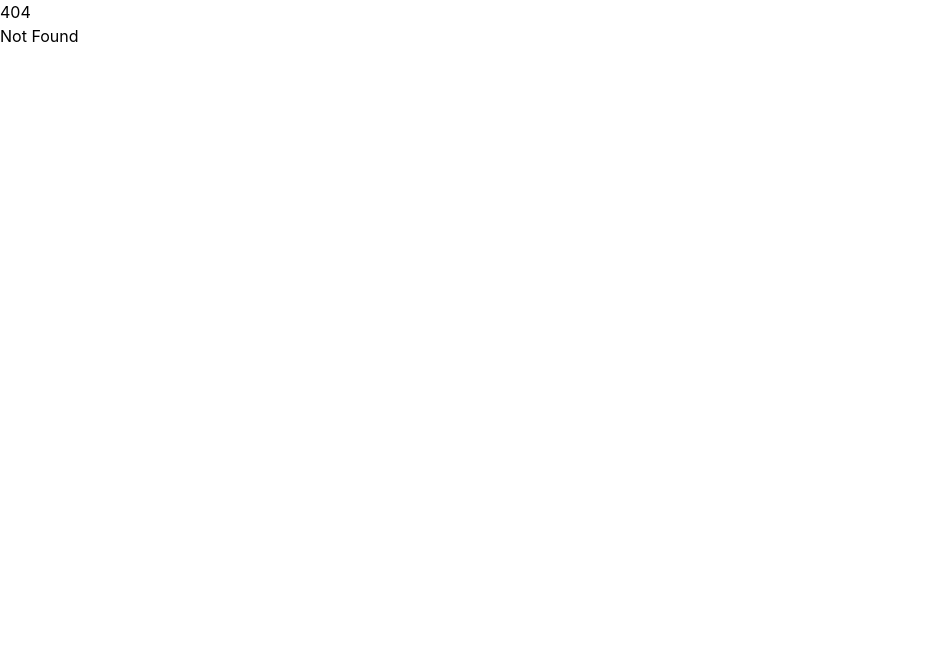
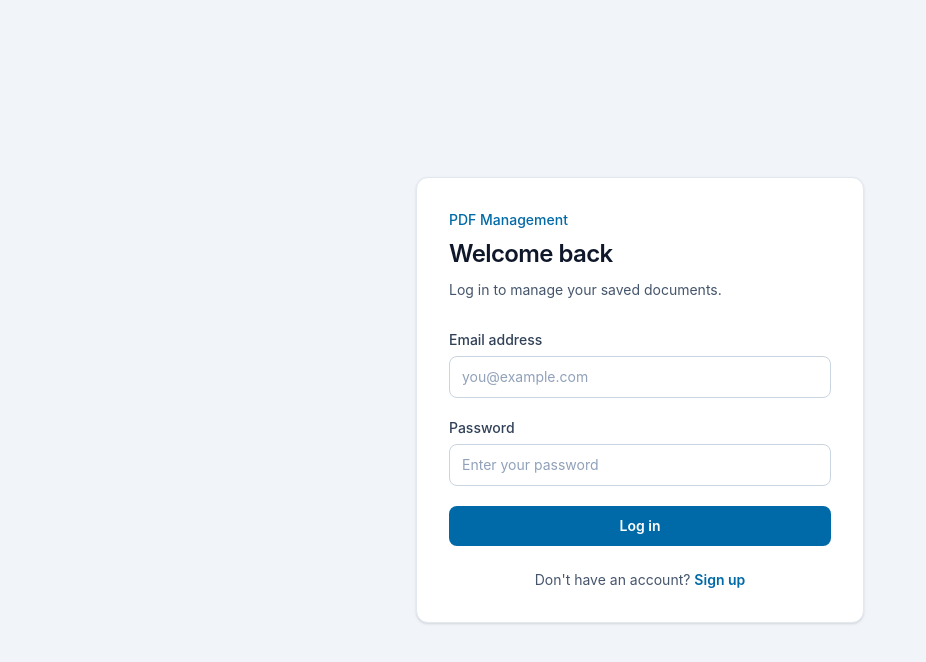
Before and after one commit to rei70007/PDF_managment, a SvelteKit app: page /login in a window 1280 px wide. Before the commit this address had no page. Shown: the top 662 px of the page, without its empty margins (0-926 px from the left). Built offline with nearby package versions, Linux system fonts and the light colour scheme.

Commit message:
Add Login Page

```diff
--- /dev/null
+++ b/src/routes/login/+page.server.js
@@ -0,0 +1,47 @@
+import { dev } from '$app/environment';
+import { fail, redirect } from '@sveltejs/kit';
+import pool from '$lib/server/db.js';
+import { createSession, verifyPassword } from '$lib/server/auth.js';
+
+// One generic message avoids revealing whether an email address is registered.
+const INVALID_LOGIN_MESSAGE = 'Invalid email or password.';
+
+export const actions = {
+	// The default action is called when the form on +page.svelte is submitted.
+	default: async ({ request, cookies }) => {
+		const data = await request.formData();
+		const email = data.get('email')?.toString().trim().toLowerCase();
+		const password = data.get('password')?.toString();
+
+		// Do not send different errors for missing fields, unknown users, or bad passwords.
+		if (!email || !password) {
+			return fail(400, { error: INVALID_LOGIN_MESSAGE, email: email ?? '' });
+		}
+
+		// Parameter placeholders (?) protect the query from SQL injection.
+		const [users] = await pool.execute('SELECT id, password FROM users WHERE email = ? LIMIT 1', [
+			email
+		]);
+		const user = users[0];
+
+		// Verify the submitted password against the stored password hash from the database.
+		if (!user || !(await verifyPassword(password, user.password))) {
+			return fail(400, { error: INVALID_LOGIN_MESSAGE, email });
+		}
+
+		// The auth helper creates the server-side session and returns its ID/token.
+		const sessionId = await createSession(user.id);
+
+		// Store only the session ID in a protected browser cookie; never store a password here.
+		cookies.set('session', sessionId, {
+			path: '/',
+			httpOnly: true,
+			sameSite: 'lax',
+			secure: !dev,
+			maxAge: 60 * 60 * 24 * 30 // 30 days
+		});
+
+		// A successful login takes the user to the upload page.
+		redirect(303, '/upload');
+	}
+};
--- /dev/null
+++ b/src/routes/login/+page.svelte
@@ -0,0 +1,86 @@
+<script>
+	import { resolve } from '$app/paths';
+
+	// SvelteKit returns data from the form action here (including login errors).
+	let { form } = $props();
+</script>
+
+<svelte:head>
+	<title>Log in | PDF Management</title>
+	<meta name="description" content="Log in to access your PDF Management account." />
+</svelte:head>
+
+<!-- This wrapper keeps the card centred while leaving comfortable space on small screens. -->
+<main class="flex min-h-screen items-center justify-center bg-slate-100 px-4 py-10 sm:px-6">
+	<section
+		class="w-full max-w-md rounded-xl border border-slate-200 bg-white p-6 shadow-sm sm:p-8"
+		aria-labelledby="login-heading"
+	>
+		<div class="mb-7">
+			<p class="mb-2 text-sm font-medium text-sky-700">PDF Management</p>
+			<h1 id="login-heading" class="text-2xl font-semibold tracking-tight text-slate-900">
+				Welcome back
+			</h1>
+			<p class="mt-2 text-sm leading-6 text-slate-600">Log in to manage your saved documents.</p>
+		</div>
+
+		<!-- The server returns this generic message for every failed login attempt. -->
+		{#if form?.error}
+			<p
+				class="mb-5 rounded-lg border border-red-200 bg-red-50 px-3 py-2.5 text-sm text-red-700"
+				role="alert"
+			>
+				{form.error}
+			</p>
+		{/if}
+
+		<!-- A normal POST form lets SvelteKit progressively enhance this page without client-side state. -->
+		<form method="POST" class="space-y-5">
+			<div>
+				<label for="email" class="mb-1.5 block text-sm font-medium text-slate-700"
+					>Email address</label
+				>
+				<input
+					id="email"
+					name="email"
+					type="email"
+					autocomplete="email"
+					required
+					value={form?.email ?? ''}
+					class="block w-full rounded-lg border border-slate-300 bg-white px-3 py-2.5 text-sm text-slate-900 outline-none transition placeholder:text-slate-400 focus:border-sky-600 focus:ring-2 focus:ring-sky-100"
+					placeholder="you@example.com"
+				/>
+			</div>
+
+			<div>
+				<label for="password" class="mb-1.5 block text-sm font-medium text-slate-700"
+					>Password</label
+				>
+				<input
+					id="password"
+					name="password"
+					type="password"
+					autocomplete="current-password"
+					required
+					class="block w-full rounded-lg border border-slate-300 bg-white px-3 py-2.5 text-sm text-slate-900 outline-none transition placeholder:text-slate-400 focus:border-sky-600 focus:ring-2 focus:ring-sky-100"
+					placeholder="Enter your password"
+				/>
+			</div>
+
+			<button
+				type="submit"
+				class="w-full rounded-lg bg-sky-700 px-4 py-2.5 text-sm font-semibold text-white transition hover:bg-sky-800 focus:outline-none focus:ring-2 focus:ring-sky-600 focus:ring-offset-2"
+			>
+				Log in
+			</button>
+		</form>
+
+		<p class="mt-6 text-center text-sm text-slate-600">
+			Don't have an account?
+			<a
+				href={resolve('/signup')}
+				class="font-semibold text-sky-700 hover:text-sky-800 hover:underline">Sign up</a
+			>
+		</p>
+	</section>
+</main>
```
Also changed, not shown: src/routes/logout/+page.server.js (added), src/routes/register/+page.server.js (added), src/routes/register/+page.svelte (added).
